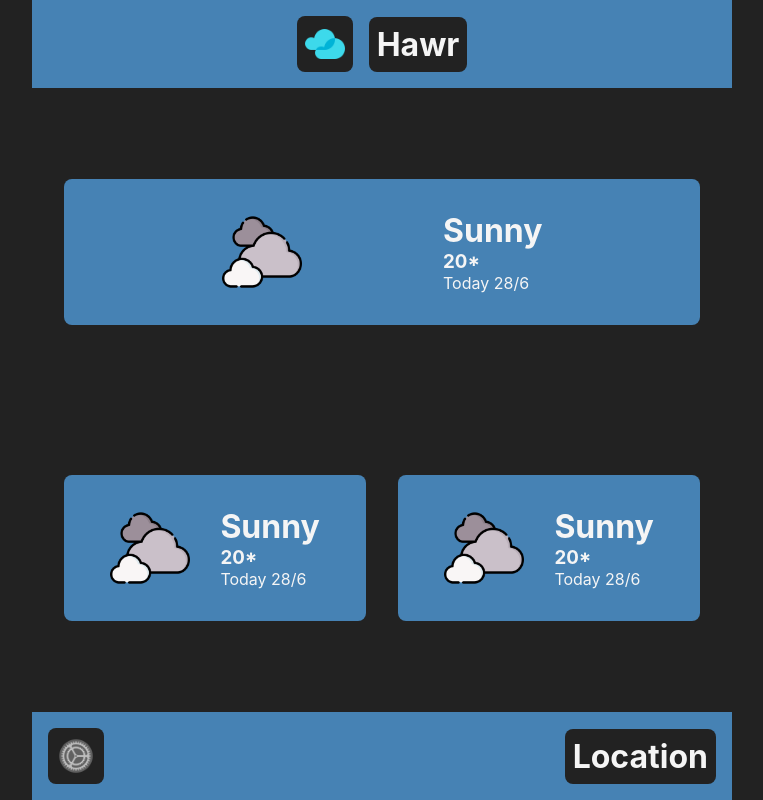
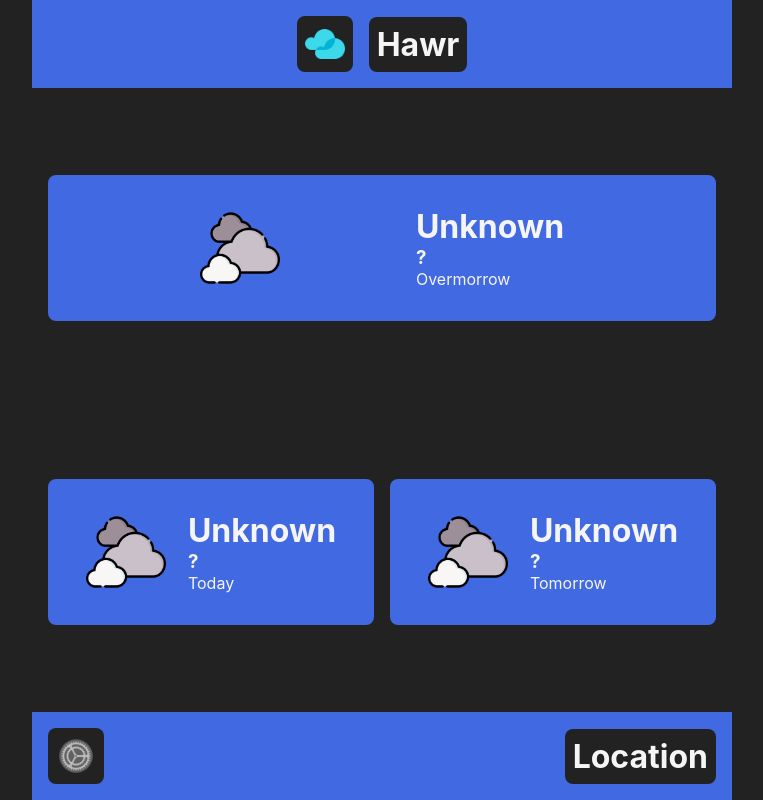
Before and after one commit to ahme-dev/hawr, a React (Vite) app: page / in a window 1280 px wide. Shown: the whole page, without its empty margins (258-1021 px from the left). Built offline with nearby package versions, Linux system fonts and the light colour scheme.

Commit message:
Add api code and successfully update ui with it

```diff
--- a/src/App.css
+++ b/src/App.css
@@ -6,7 +6,7 @@
   display: grid;
   grid-template-rows: 1fr 8fr 1fr;
 
-  background-color: steelblue;
+  background-color: royalblue;
 }
 
 header {
@@ -20,8 +20,9 @@ header {
 main {
   display: flex;
   flex-flow: row wrap-reverse;
-  justify-content: space-evenly;
+  justify-content: space-around;
   align-items: center;
+  gap: 1rem;
 
   padding: 1rem;
   background-color: #222;
--- a/src/App.jsx
+++ b/src/App.jsx
@@ -3,40 +3,85 @@ import React from "react";
 import "./App.css";
 import Day from "./components/Day";
 
-import settingsImg from "./images/settings.png";
-import cloudyImg from "./images/clouds.png";
-import iconImg from "./images/icon.png";
+import settings from "./images/settings.png";
+import cloudy from "./images/clouds.png";
+import icon from "./images/icon.png";
+import apiCall from "./api";
 
 function App() {
+  let [weather, setWeather] = React.useState({
+    first: {
+      date: "Today",
+      status: "Unknown",
+      temprature: "?",
+    },
+    second: {
+      date: "Tomorrow",
+      status: "Unknown",
+      temprature: "?",
+    },
+    third: {
+      date: "Overmorrow",
+      status: "Unknown",
+      temprature: "?",
+    },
+  });
+
+  let changeWeather = async () => {
+    let fetched = await apiCall();
+
+    setWeather(() => {
+      return {
+        first: {
+          date: "Today",
+          status: fetched["current"].condition.text,
+          temprature: fetched["current"].temp_c,
+        },
+        second: {
+          date: "Tomorrow",
+          status: fetched["forecast"]["forecastday"][1]["day"].condition.text,
+          temprature: fetched["forecast"]["forecastday"][1]["day"].avgtemp_c,
+        },
+        third: {
+          date: "Overmorrow",
+          status: fetched["forecast"]["forecastday"][2]["day"].condition.text,
+          temprature: fetched["forecast"]["forecastday"][2]["day"].avgtemp_c,
+        },
+      };
+    });
+  };
+
   return (
     <div className="App">
       <header>
-        <img src={iconImg} className="clickable"></img>
+        <img src={icon} className="clickable"></img>
         <h1 className="clickable">Hawr</h1>
       </header>
       <main>
         <Day
-          status="Sunny"
-          temp="20*"
-          date="Today 28/6"
-          image={cloudyImg}
+          status={weather.first.status}
+          temp={weather.first.temprature}
+          date={weather.first.date}
+          image={cloudy}
         ></Day>
         <Day
-          status="Sunny"
-          temp="20*"
-          date="Today 28/6"
-          image={cloudyImg}
+          status={weather.second.status}
+          temp={weather.second.temprature}
+          date={weather.second.date}
+          image={cloudy}
         ></Day>
         <Day
-          status="Sunny"
-          temp="20*"
-          date="Today 28/6"
-          image={cloudyImg}
+          status={weather.third.status}
+          temp={weather.third.temprature}
+          date={weather.third.date}
+          image={cloudy}
         ></Day>
       </main>
       <footer>
-        <img src={settingsImg} className="clickable"></img>
-        <h1 className="clickable">Location</h1>
+        <img src={settings} className="clickable"></img>
+        <h1 onClick={changeWeather} className="clickable">
+          Location
+        </h1>
       </footer>
     </div>
   );
--- /dev/null
+++ b/src/api.js
@@ -0,0 +1,12 @@
+async function apiCall() {
+  let key = "";
+  let location = "Slemani";
+  let url = `https://api.weatherapi.com/v1/forecast.json?key=${key}&q=${location}&days=3&aqi=no&alerts=no`;
+
+  const response = await fetch(url);
+  const data = await response.json();
+
+  return data;
+}
+
+export default apiCall;
--- a/src/components/Day.css
+++ b/src/components/Day.css
@@ -6,9 +6,8 @@
   justify-content: space-evenly;
   gap: 1rem;
 
-  background: steelblue;
+  background: royalblue;
   border-radius: 0.5rem;
-  margin: 1rem;
   padding: 2rem;
 }
 
--- a/src/components/Day.jsx
+++ b/src/components/Day.jsx
@@ -2,7 +2,7 @@ import "./Day.css";
 
 function Day(props) {
   return (
-    <div className="Day">
+    <div className="Day clickable">
       <img className="Day-img" src={props.image}></img>
       <div className="Day-text">
         <h1>{props.status}</h1>
--- a/src/index.css
+++ b/src/index.css
@@ -4,6 +4,7 @@
   margin: 0;
   padding: 0;
   box-sizing: border-box;
+  transition: 0.1s;
 }
 
 body {
```
